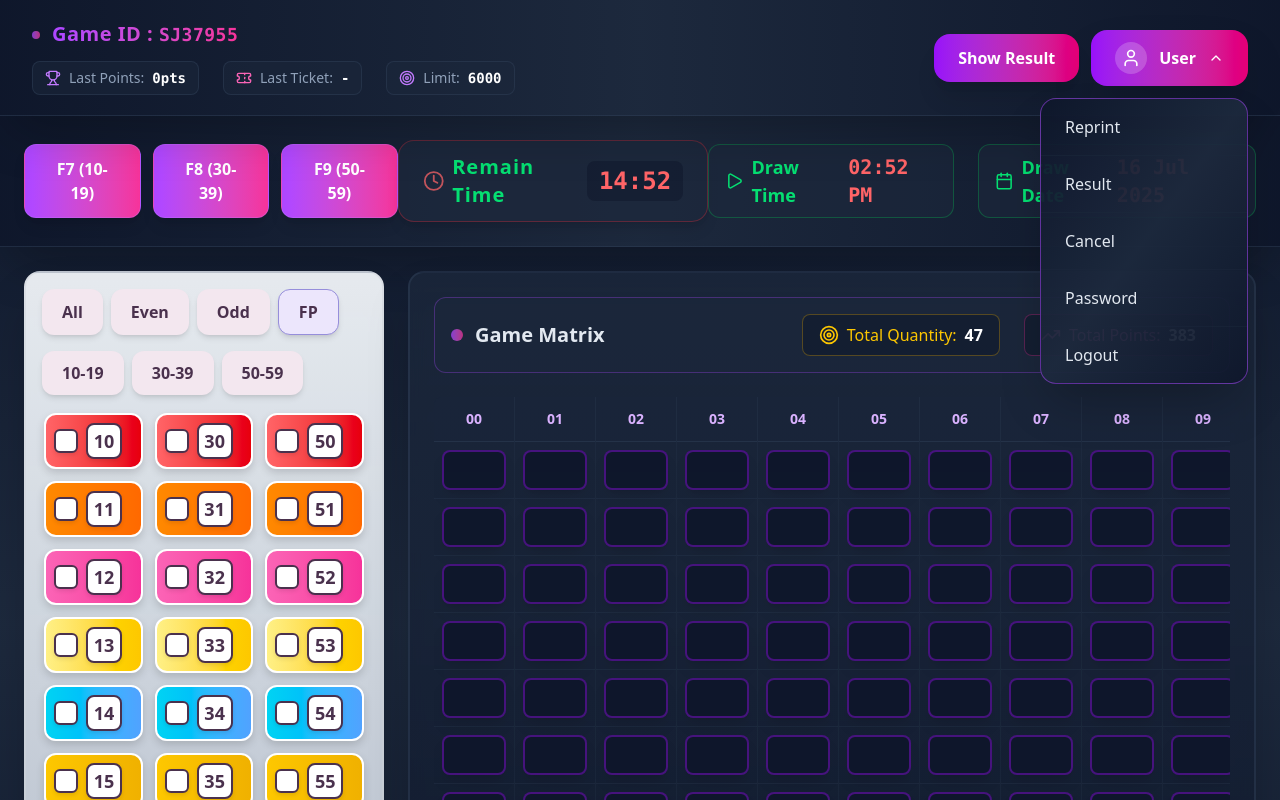
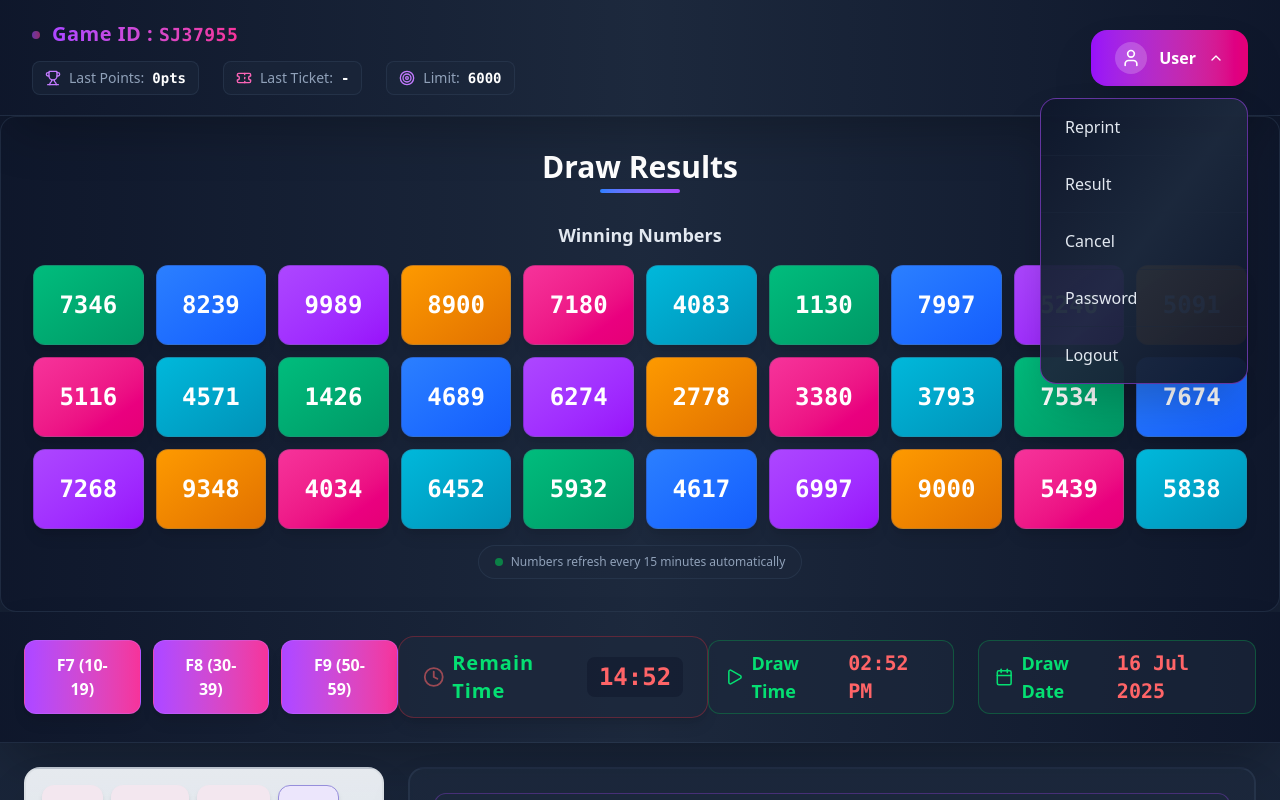
Before and after one commit to Realrishi001/SkillJackPot_UserPanel, a Next.js app: page /dashboard in a window 1280 px wide. Both pictures are taken after a click on the button "User". Shown: the top 800 px of the page. Built offline with nearby package versions, Linux system fonts and the light colour scheme.

Commit message:
Refactor Navbar and ShowResult components; integrate ShowResult into dashboard

```diff
--- a/src/Components/Navbar/Navbar.jsx
+++ b/src/Components/Navbar/Navbar.jsx
@@ -1,28 +1,17 @@
-"use client"
+"use client";
 
 import React, { useState, useRef, useEffect } from "react";
-import { ChevronDown, ChevronUp, User, Trophy, Ticket, Target, Bell } from "lucide-react";
-import ShowResult from "../ShowResult/ShowResult";
+import { ChevronDown, ChevronUp, User, Trophy, Ticket, Target } from "lucide-react";
 
 const Navbar = () => {
   const [dropdownOpen, setDropdownOpen] = useState(false);
-  const [notifOpen, setNotifOpen] = useState(false);
   const dropdownRef = useRef();
-  const notifRef = useRef();
 
-  const [isModalOpen, setIsModalOpen] = useState(false);
-
-  const openModal = () => setIsModalOpen(true);
-  const closeModal = () => setIsModalOpen(false);
-
-  // Close dropdowns if clicked outside
+  // Close dropdown if clicked outside
   useEffect(() => {
     const handleClick = (e) => {
       if (dropdownRef.current && !dropdownRef.current.contains(e.target)) {
         setDropdownOpen(false);
-      }
-      if (notifRef.current && !notifRef.current.contains(e.target)) {
-        setNotifOpen(false);
       }
     };
     document.addEventListener("mousedown", handleClick);
@@ -30,8 +19,7 @@ const Navbar = () => {
   }, []);
 
   return (
-    <div>
-      <nav className="flex items-center justify-between px-8 py-5 bg-gradient-to-r from-slate-900 via-slate-800 to-slate-900 shadow-2xl border-b border-slate-700/50 relative z-20 backdrop-blur-sm">
+    <nav className="flex items-center justify-between px-8 py-5 bg-gradient-to-r from-slate-900 via-slate-800 to-slate-900 shadow-2xl border-b border-slate-700/50 relative z-20 backdrop-blur-sm">
       {/* Left: Game Info */}
       <div className="flex flex-col gap-3">
         <div className="flex items-center gap-3">
@@ -61,16 +49,6 @@ const Navbar = () => {
 
       {/* Right: Action Buttons */}
       <div className="flex items-center gap-3">
-        {/* Show Result Button */}
-<button
-  className="flex items-center justify-center gap-2 px-6 py-3 rounded-2xl bg-gradient-to-r from-purple-600 to-pink-600 text-white shadow-xl hover:from-pink-500 hover:to-purple-500 transition-all duration-200 focus:outline-none hover:shadow-purple-500/25 hover:scale-105 active:scale-95 font-semibold text-base"
-  style={{ minWidth: 140 }}
-  onClick={openModal}
->
-  Show Result
-</button>
-
-
         {/* Profile Dropdown */}
         <div ref={dropdownRef} className="relative">
           <button
@@ -93,20 +71,12 @@ const Navbar = () => {
           {/* Dropdown Menu */}
           {dropdownOpen && (
             <div className="absolute right-0 mt-3 w-52 rounded-2xl shadow-2xl bg-gradient-to-br from-slate-900/95 via-slate-800/95 to-slate-900/95 border border-purple-500/50 overflow-hidden animate-fade-in backdrop-blur-md">
-              {[
-                { name: "Reprint", href: "/reprint" },
-                { name: "Result", href: "/result" },
-                { name: "Cancel", href: "/cancel" },
-                { name: "Password", href: "/password" },
-                { name: "Logout", href: "/" },
-              ].map((item, idx) => (
+              {[{ name: "Reprint", href: "/reprint" }, { name: "Result", href: "/result" }, { name: "Cancel", href: "/cancel" }, { name: "Password", href: "/password" }, { name: "Logout", href: "/" }].map((item, idx) => (
                 <a
                   key={item.name}
                   href={item.href}
                   className={`block px-6 py-4 text-slate-200 hover:bg-gradient-to-r hover:from-purple-500/30 hover:to-pink-500/30 transition-all duration-200 font-medium border-b border-slate-800/50 last:border-none relative overflow-hidden group ${
-                    idx === 5
-                      ? "text-red-400 hover:text-red-300"
-                      : "hover:text-white"
+                    idx === 5 ? "text-red-400 hover:text-red-300" : "hover:text-white"
                   }`}
                 >
                   <div className="absolute inset-0 bg-gradient-to-r from-purple-500/10 to-pink-500/10 opacity-0 group-hover:opacity-100 transition-opacity duration-200"></div>
@@ -135,9 +105,6 @@ const Navbar = () => {
         }
       `}</style>
     </nav>
-
-    <ShowResult isOpen={isModalOpen} isClose={closeModal}/>
-    </div>
   );
 };
 
--- a/src/Components/ShowResult/ShowResult.jsx
+++ b/src/Components/ShowResult/ShowResult.jsx
@@ -1,10 +1,10 @@
 "use client";
 
-import React, { useEffect, useState } from "react";
-import { motion, AnimatePresence } from "framer-motion";
-import { X, Clock, Calendar, Target } from "lucide-react";
+import React, { useState, useEffect } from "react";
+import { motion } from "framer-motion";
+import { Target } from "lucide-react";
 
-// Gradient themes for 6 rows (repeat as needed)
+// Gradient themes for each row (repeat as needed)
 const gradientThemes = [
   "from-emerald-500 to-emerald-600",
   "from-blue-500 to-blue-600",
@@ -14,133 +14,30 @@ const gradientThemes = [
   "from-cyan-500 to-cyan-600",
 ];
 
-const TIMER_KEY = "draw_remain_time_end";
-
-// Timer helper: persistent and exactly like main page
-function getRemainTime() {
-  if (typeof window === "undefined") return 15 * 60;
-  let end = localStorage.getItem(TIMER_KEY);
-  if (!end) {
-    end = Date.now() + 15 * 60 * 1000;
-    localStorage.setItem(TIMER_KEY, end);
-  }
-  const remainMs = parseInt(end) - Date.now();
-  return Math.max(0, Math.floor(remainMs / 1000));
-}
-function setTimerEnd(secs) {
-  localStorage.setItem(TIMER_KEY, Date.now() + secs * 1000);
-}
-
-function getTodayDateString() {
-  const d = new Date();
-  return `${d.getDate().toString().padStart(2, "0")} ${d.toLocaleString("en", { month: "short" })} ${d.getFullYear()}`;
-}
 function generateRandomNumbers(count) {
   return Array.from({ length: count }, () => Math.floor(1000 + Math.random() * 9000));
 }
 
-export default function ShowResult({ isOpen, isClose }) {
-  // Timer logic (persistent, synced)
-  const [remainSecs, setRemainSecs] = useState(() => getRemainTime());
+export default function ShowResult() {
   const [drawNumbers, setDrawNumbers] = useState(() => generateRandomNumbers(30));
-  const [drawTime, setDrawTime] = useState(() =>
-    new Date(Date.now() + remainSecs * 1000).toLocaleTimeString([], { hour: "2-digit", minute: "2-digit" })
-  );
 
-  // Update timer every second
   useEffect(() => {
-    if (!isOpen) return;
-    const interval = setInterval(() => {
-      setRemainSecs(getRemainTime());
-    }, 1000);
-    return () => clearInterval(interval);
-  }, [isOpen]);
-
-  // On reset, update everything & re-sync localStorage
-  useEffect(() => {
-    if (remainSecs === 0 && isOpen) {
-      setTimerEnd(15 * 60);
-      setRemainSecs(15 * 60);
-      setDrawNumbers(generateRandomNumbers(30));
-      setDrawTime(new Date(Date.now() + 15 * 60 * 1000).toLocaleTimeString([], { hour: "2-digit", minute: "2-digit" }));
-    }
-  }, [remainSecs, isOpen]);
-
-  // Formatted time
-  const min = String(Math.floor(remainSecs / 60)).padStart(2, "0");
-  const sec = String(remainSecs % 60).padStart(2, "0");
-  const remainTime = `${min}:${sec}`;
-  const drawDate = getTodayDateString();
+    setDrawNumbers(generateRandomNumbers(30)); // Generate new numbers on mount
+  }, []);
 
   return (
-    <AnimatePresence>
-      {isOpen && (
-        <motion.div
-          className="fixed inset-0 z-50 flex items-center justify-center bg-black/70 backdrop-blur-md"
-          initial={{ opacity: 0 }}
-          animate={{ opacity: 1 }}
-          exit={{ opacity: 0, transition: { duration: 0.18 } }}
-        >
-          <motion.div
-            className="relative w-full h-full max-h-[800px] overflow-y-auto transparent-scrollbar max-w-3xl mx-3 sm:mx-6 md:mx-0 bg-gradient-to-r from-slate-900 via-slate-800 to-slate-900 shadow-2xl border border-slate-700/50 rounded-2xl px-4 sm:px-8 py-8"
-            initial={{ scale: 0.9, y: 64, opacity: 0 }}
-            animate={{ scale: 1, y: 0, opacity: 1 }}
-            exit={{ scale: 0.9, y: 64, opacity: 0 }}
-            transition={{ type: "spring", stiffness: 320, damping: 32 }}
-          >
-            {/* Close button */}
-            <button
-              className="absolute top-4 right-4 p-2 rounded-full bg-slate-700/60 hover:bg-slate-600/80 text-slate-300 hover:text-white transition-all duration-200 hover:scale-110 border border-slate-600/30"
-              onClick={isClose}
-              aria-label="Close"
-            >
-              <X className="w-5 h-5" />
-            </button>
-
+    <div className="relative w-full mx-auto bg-gradient-to-r from-slate-900 via-slate-800 to-slate-900 shadow-2xl border border-slate-700/50 rounded-2xl px-4 sm:px-8 py-8">
       {/* Header */}
       <div className="text-center mb-7">
         <h2 className="text-2xl sm:text-3xl font-bold text-white mb-1">Draw Results</h2>
         <div className="w-20 h-1 bg-gradient-to-r from-blue-500 to-purple-500 mx-auto rounded-full"></div>
       </div>
 
-            {/* Info Cards */}
-            <div className="grid grid-cols-1 md:grid-cols-3 gap-5 mb-8">
-              <div className="bg-gradient-to-br from-slate-800 to-slate-900 border border-slate-700/50 rounded-xl p-5 flex flex-col items-center">
-                <div className="flex items-center gap-3 mb-2">
-                  <span className="p-2 bg-red-500/20 rounded-lg">
-                    <Clock className="w-5 h-5 text-red-400" />
-                  </span>
-                  <span className="text-slate-300 font-medium">Remain Time</span>
-                </div>
-                <div className="text-3xl font-mono font-bold text-white">{remainTime}</div>
-                <div className="text-xs text-slate-400 mt-1">Until next draw</div>
-              </div>
-              <div className="bg-gradient-to-br from-slate-800 to-slate-900 border border-slate-700/50 rounded-xl p-5 flex flex-col items-center">
-                <div className="flex items-center gap-3 mb-2">
-                  <span className="p-2 bg-blue-500/20 rounded-lg">
-                    <Target className="w-5 h-5 text-blue-400" />
-                  </span>
-                  <span className="text-slate-300 font-medium">Draw Time</span>
-                </div>
-                <div className="text-3xl font-mono font-bold text-white">{drawTime}</div>
-                <div className="text-xs text-slate-400 mt-1">Next scheduled draw</div>
-              </div>
-              <div className="bg-gradient-to-br from-slate-800 to-slate-900 border border-slate-700/50 rounded-xl p-5 flex flex-col items-center">
-                <div className="flex items-center gap-3 mb-2">
-                  <span className="p-2 bg-purple-500/20 rounded-lg">
-                    <Calendar className="w-5 h-5 text-purple-400" />
-                  </span>
-                  <span className="text-slate-300 font-medium">Draw Date</span>
-                </div>
-                <div className="text-2xl font-mono font-bold text-white">{drawDate}</div>
-                <div className="text-xs text-slate-400 mt-1">Today's results</div>
-              </div>
-            </div>
-
       {/* Numbers Grid */}
       <div className="mb-4">
         <h3 className="text-lg font-semibold text-slate-200 mb-4 text-center">Winning Numbers</h3>
-              <div className="grid grid-cols-2 sm:grid-cols-3 md:grid-cols-5 gap-3">
+        {/* 3 rows with 10 columns */}
+        <div className="grid grid-cols-10 gap-3">
           {drawNumbers.map((num, idx) => (
             <motion.div
               key={idx}
@@ -165,9 +62,6 @@ export default function ShowResult({ isOpen, isClose }) {
           </span>
         </div>
       </div>
-          </motion.div>
-        </motion.div>
-      )}
-    </AnimatePresence>
+    </div>
   );
 }
--- a/src/app/dashboard/page.jsx
+++ b/src/app/dashboard/page.jsx
@@ -3,6 +3,7 @@
 import React, { useState, useEffect, useRef } from "react";
 import { Clock, Calendar, Play, RotateCcw, Printer, Zap, TrendingUp, Target } from "lucide-react";
 import Navbar from "@/Components/Navbar/Navbar";
+import ShowResult from "@/Components/ShowResult/ShowResult";
 
 // Helper for number ranges
 const range = (start, end) =>
@@ -220,8 +221,15 @@ const totalPoints = points.reduce((a, b) => a + b, 0);
         <div>
             <Navbar/>
         </div>
+
+
+      <div>
+        <ShowResult/>
+      </div>
+
       {/* Enhanced Draw Header */}
       <div className="w-full flex justify-between items-center p-6 border-b border-slate-700/50 bg-gradient-to-r from-slate-900 via-slate-800 to-slate-900 shadow-2xl backdrop-blur-sm">
+
         <div className="flex gap-3">
           {[
             { key: "10-19", label: "F7 (10-19)" },
@@ -435,12 +443,13 @@ const totalPoints = points.reduce((a, b) => a + b, 0);
   <table className="w-full">
     <thead>
       <tr className="border-b border-slate-700/50">
+        {/* Create a blank header row to align with input boxes */}
         {range(0, 9).map((n) => (
           <th
             key={n}
             className="p-3 text-center text-sm font-bold text-purple-300 bg-slate-800/30 first:rounded-tl-lg last:rounded-tr-lg border-r border-slate-700/30 last:border-r-0"
           >
-                      0{n}
+            {/* Blank for column headers */}
           </th>
         ))}
         <th className="p-3 text-center text-sm font-bold text-yellow-300 bg-slate-800/30 border-r border-slate-700/30">
@@ -451,11 +460,14 @@ const totalPoints = points.reduce((a, b) => a + b, 0);
         </th>
       </tr>
     </thead>
+
     <tbody>
       {range(0, 9).map((row) => (
         <tr key={row} className="border-b border-slate-700/30 hover:bg-slate-800/20 transition-colors">
           {range(0, 9).map((col) => (
             <td key={col} className="p-2 text-center border-r border-slate-700/20 last:border-r-0">
+              {/* Display Index Above each Input Box */}
+              <div className="text-sm text-white font-bold">{String(row * 10 + col).padStart(2, '0')}</div>
               <input
                 type="text"
                 className="w-16 h-10 rounded-lg bg-slate-900/90 text-white border-2 border-purple-600/40 text-center font-bold shadow-lg focus:border-pink-500 focus:ring-2 focus:ring-pink-500/20 outline-none transition-all duration-200 hover:border-purple-400"
@@ -500,6 +512,7 @@ const totalPoints = points.reduce((a, b) => a + b, 0);
   </table>
 </div>
 
+
           {/* Enhanced Footer */}
           <div className="flex items-center mt-8 gap-4 p-4 bg-slate-800/30 rounded-xl border border-slate-700/50">
             <div className="flex-1">
```
Lines whose indentation alone changed are shown as unchanged.
